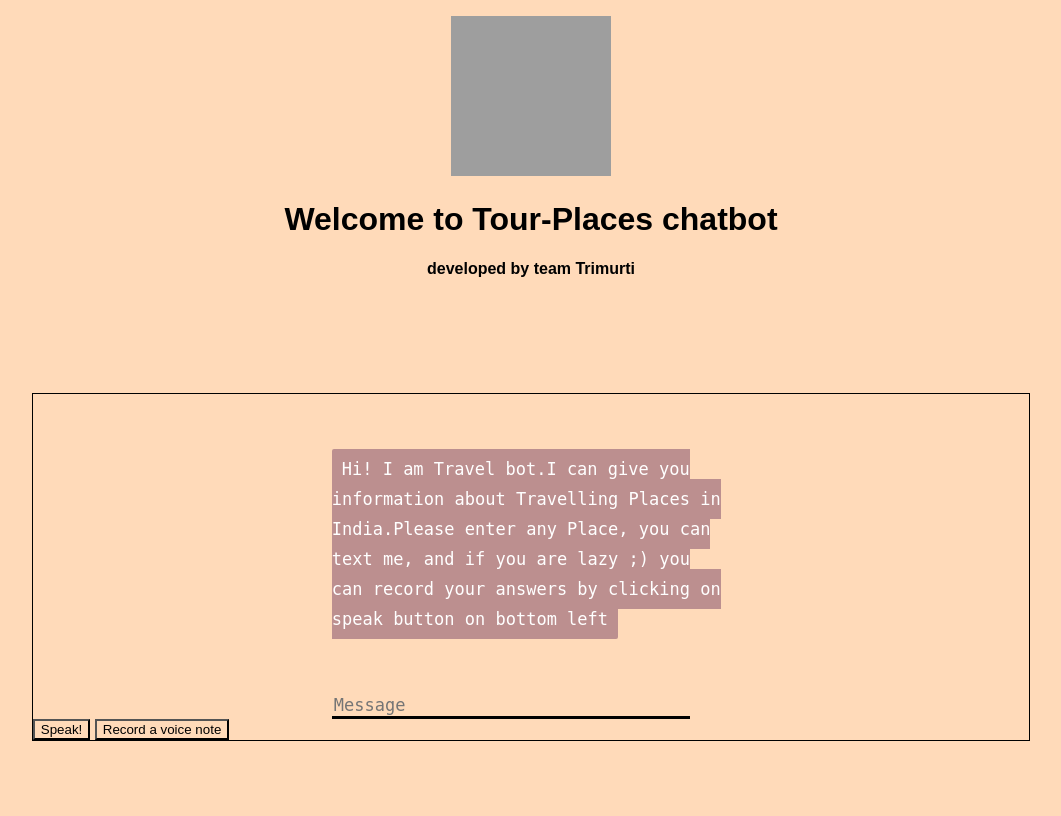
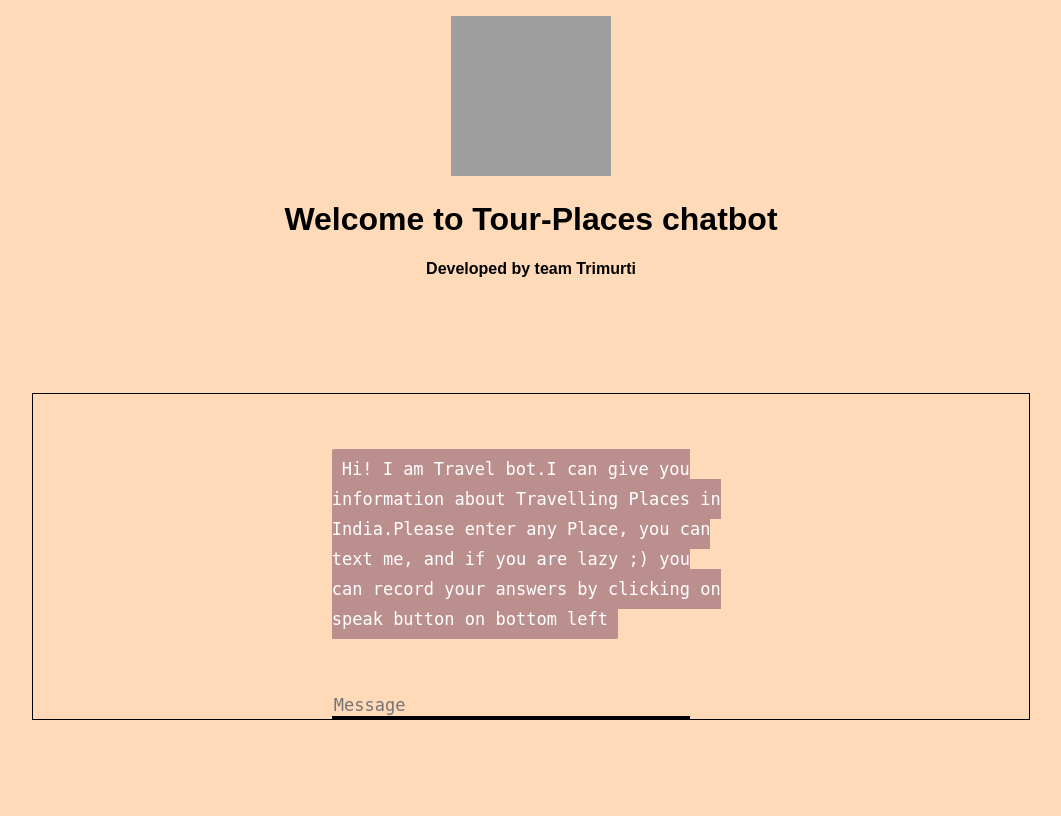
Before and after one commit to rutikdesai9/Tour-Place-Bot-using-NLP, a Flask app: page / in a window 1280 px wide. Shown: the whole page, without its empty margins (109-1170 px from the left). Run offline with Flask 2, Linux system fonts and the light colour scheme; parts of the project's set-up code (start-up, migrations or seed data) failed here and were passed over; some libraries are stand-ins or nearby versions; grey boxes are pictures that could not be loaded.

Commit message:
Update index.html

```diff
--- a/templates/index.html
+++ b/templates/index.html
@@ -76,7 +76,7 @@
 <body>
  <div>
   <h1 align="center"><b>Welcome to Tour-Places chatbot</b></h1>
- <h4 align="center"><b>developed by team Trimurti</b></h4>
+ <h4 align="center"><b>Developed by team Trimurti</b></h4>
  <div class="boxed">
  <div>
  <div id="chatbox">
@@ -89,9 +89,9 @@
  <input id="textInput" type="text"  name="msg" placeholder="Message" />
  </div>
  </div>
-   <button id='btnGiveCommand'>Speak!</button>
+<!--    <button id='btnGiveCommand'>Speak!</button>
   <button type="button" id="mic">Record a voice note</button>
-  <button type="button" id="record" hidden>Record</button>
+  <button type="button" id="record" hidden>Record</button> -->
   </div>
  </div>
   <! -- a script for speech recognition, it calls get bot response script-->
```
